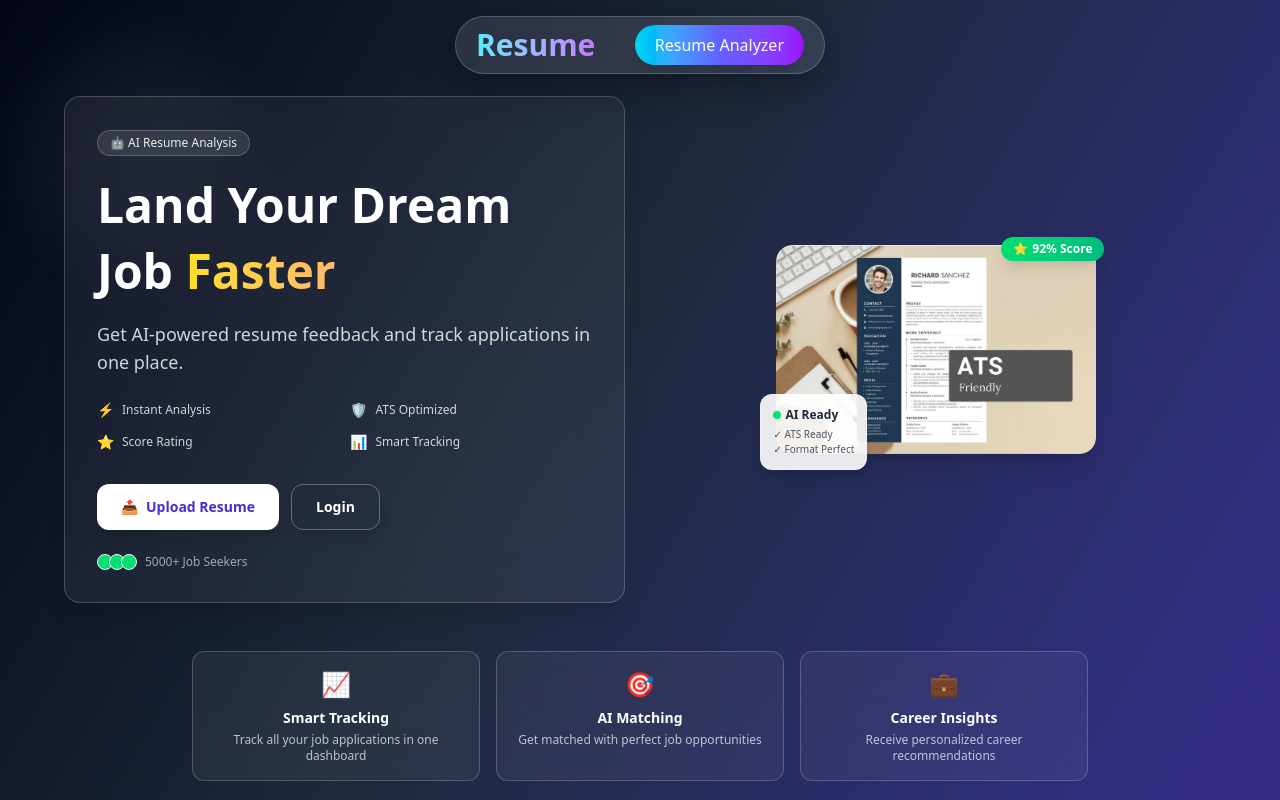
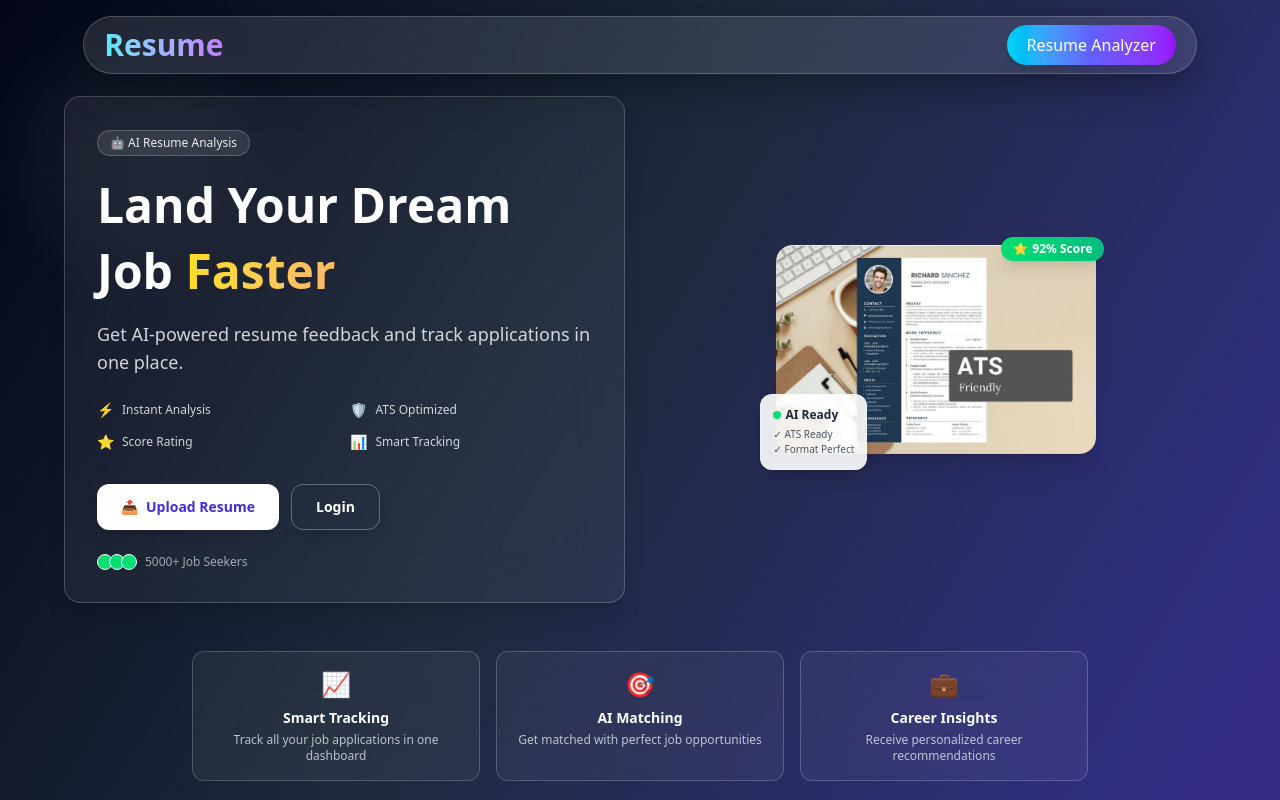
Before and after one commit to bobbyku0104/Resume-Analyzer, a React app in the folder client/: page / in a window 1280 px wide. Shown: the top 800 px of the page. Built offline with nearby package versions, Linux system fonts and the light colour scheme; the HTML template or start-up script is replaced by a standard one.

Commit message:
change in navabr

```diff
--- a/client/src/components/Navbar.jsx
+++ b/client/src/components/Navbar.jsx
@@ -3,7 +3,8 @@ import React from "react";
 const Navbar = () => {
   return (
     <nav
-      className="w-[95%]  max-w-[370px] mx-auto mt-4
+      className="w-[87%] max-w-6xl
+      mx-auto mt-4
     backdrop-blur-xl bg-white/10 border border-white/20
     shadow-[0_10px_40px_rgba(0,0,0,0.35)]
     py-2 px-5 flex items-center justify-between rounded-full "
```
